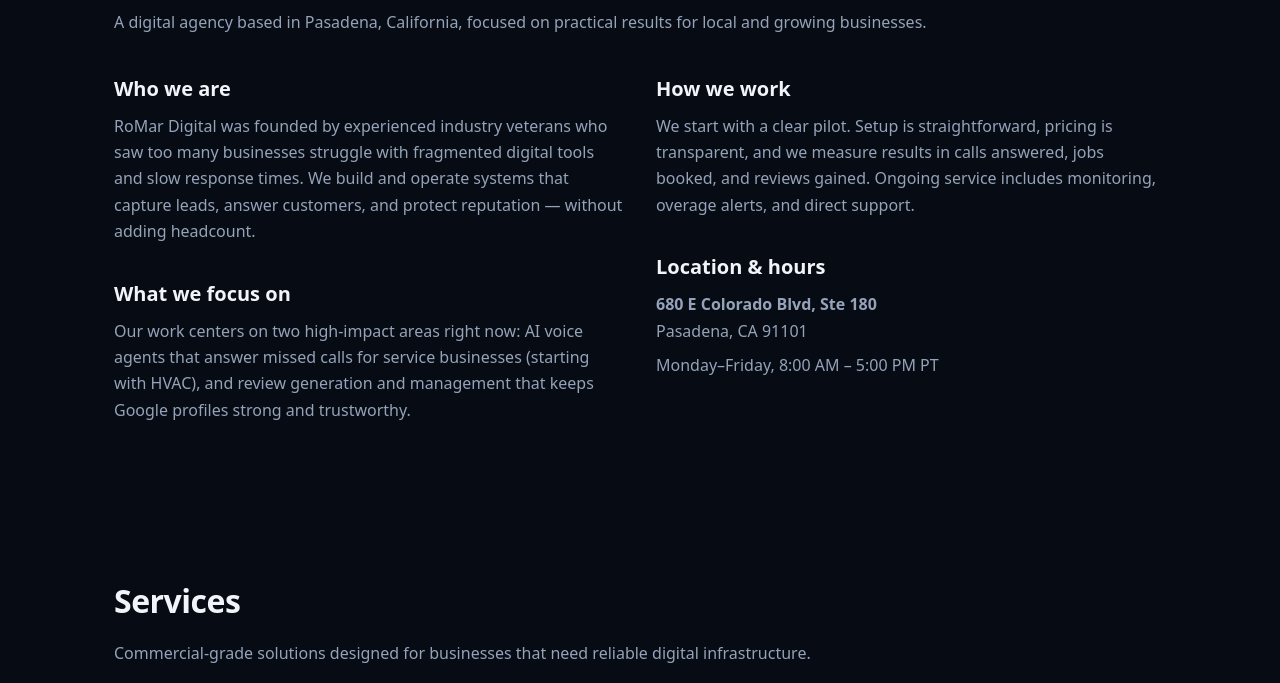
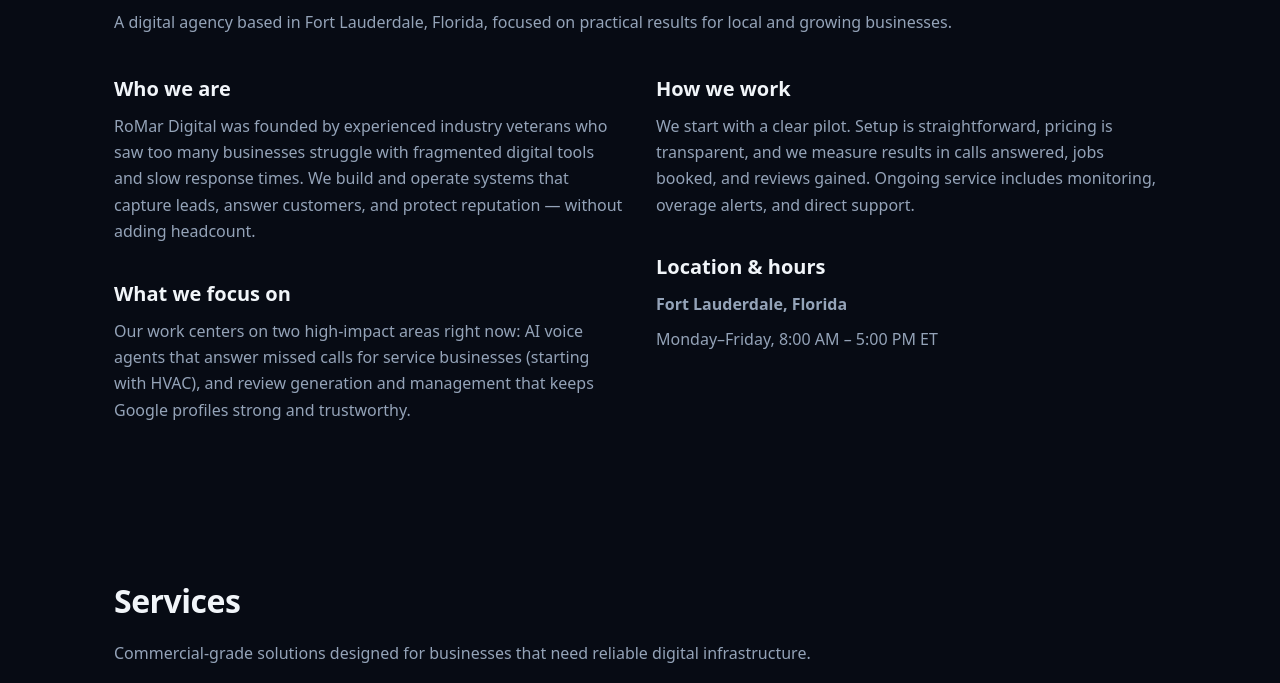
Before and after one commit to Rosco1203/romar-digital, a plain HTML site: page index.html in a window 1280 px wide. Shown: the part 657-1340 px from the top of the page. Drawn offline with Linux system fonts and the light colour scheme.

Commit message:
Update the site location from Pasadena, California to Fort Lauderdale, Florida
Replace Pasadena references on the live pages, drop the Pasadena street address, and switch listed hours from Pacific time to Eastern time. The archive indexold files are left unchanged.

```diff
--- a/index.html
+++ b/index.html
@@ -131,7 +131,7 @@
 
   <section id="about">
     <h2>About RoMar Digital</h2>
-    <p class="sub">A digital agency based in Pasadena, California, focused on practical results for local and growing businesses.</p>
+    <p class="sub">A digital agency based in Fort Lauderdale, Florida, focused on practical results for local and growing businesses.</p>
     <div class="two-col">
       <div>
         <div class="detail-block">
@@ -150,8 +150,8 @@
         </div>
         <div class="detail-block">
           <h3>Location & hours</h3>
-          <p><strong>680 E Colorado Blvd, Ste 180</strong><br>Pasadena, CA 91101</p>
-          <p>Monday–Friday, 8:00 AM – 5:00 PM PT</p>
+          <p><strong>Fort Lauderdale, Florida</strong></p>
+          <p>Monday–Friday, 8:00 AM – 5:00 PM ET</p>
         </div>
       </div>
     </div>
@@ -282,7 +282,7 @@
   </section>
 
   <footer>
-    <p>© 2026 RoMar Digital. All rights reserved. · Pasadena, California</p>
+    <p>© 2026 RoMar Digital. All rights reserved. · Fort Lauderdale, Florida</p>
   </footer>
 </body>
 </html>
```
Also changed, not shown: team/aisha-thompson.html (+1 -1 lines), team/elena-brooks.html (+1 -1 lines), team/jordan-hale.html (+1 -1 lines), team/marcus-rivera.html (+1 -1 lines), team/maya-chen.html (+1 -1 lines).
